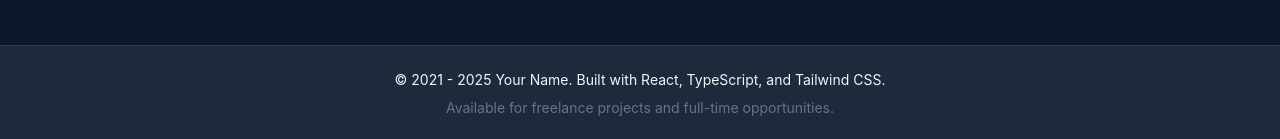
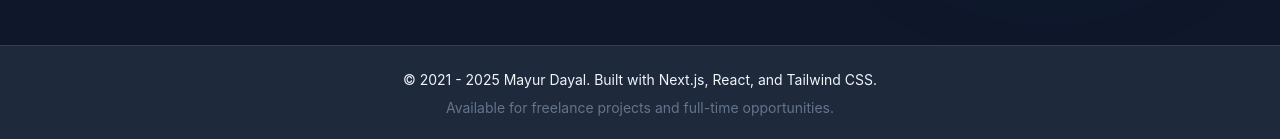
Before and after one commit to mayurDayal2000/portfolio-next-app, a Next.js app: page / in a window 1280 px wide. Shown: the part 7101-7240 px from the top of the page. Built offline with nearby package versions, Linux system fonts and the light colour scheme.

Commit message:
refactor(footer): update footer section content to reflect current profile

```diff
--- a/src/components/footer.tsx
+++ b/src/components/footer.tsx
@@ -2,9 +2,9 @@ export default function Footer() {
   return (
     <footer className="bg-dark-secondary border-t border-white/10 py-6 px-4">
       <div className="max-w-7xl mx-auto flex flex-col items-center gap-2">
-        <p className="text-sm text-muted-foreground">
-          &copy; 2021 - {new Date().getFullYear()} Your Name. Built with React,
-          TypeScript, and Tailwind CSS.
+        <p className="text-sm text-muted-foreground text-center">
+          &copy; 2021 - {new Date().getFullYear()} Mayur Dayal. Built with Next.js, React, and
+          Tailwind CSS.
         </p>
         <p className="text-sm text-muted">
           Available for freelance projects and full-time opportunities.
```
